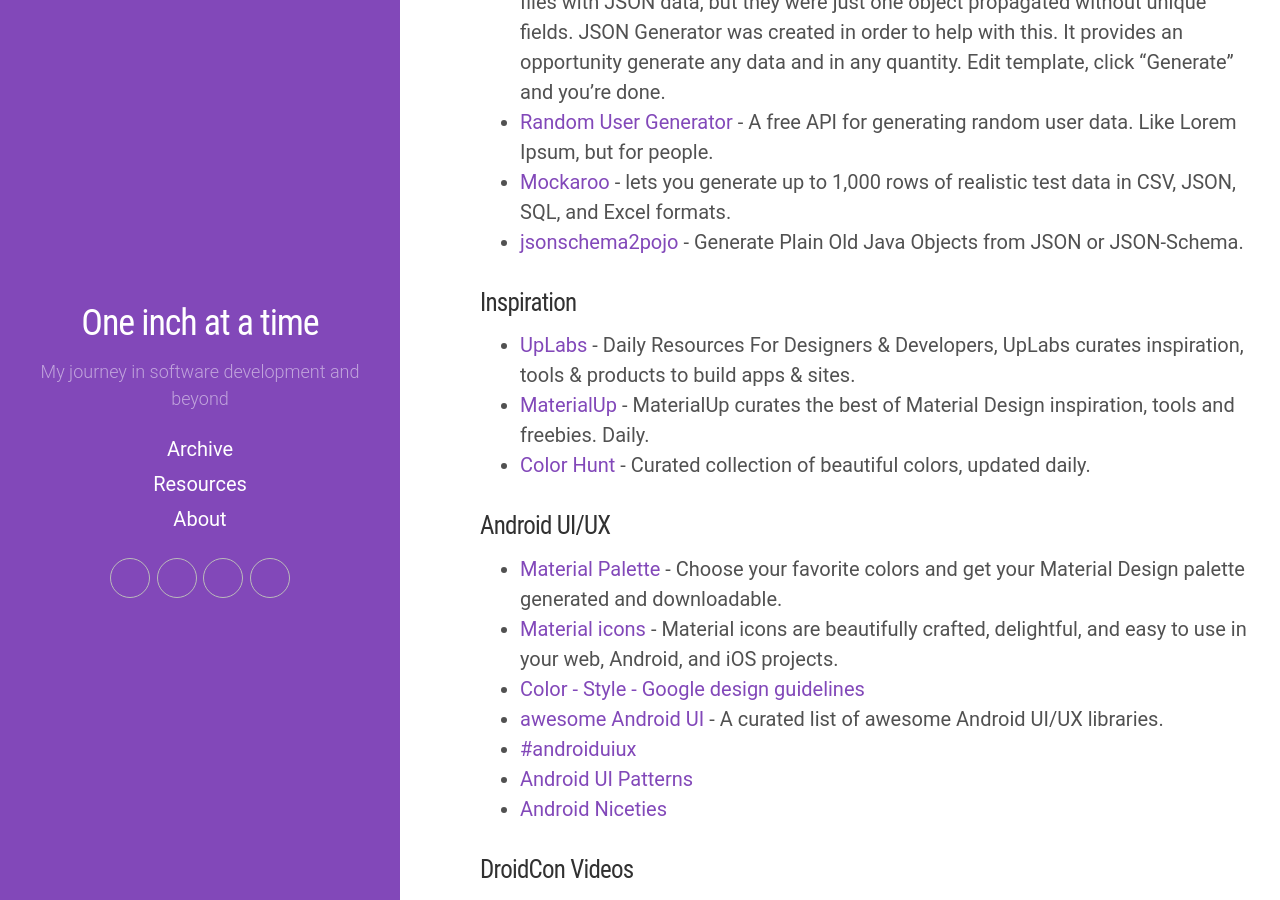
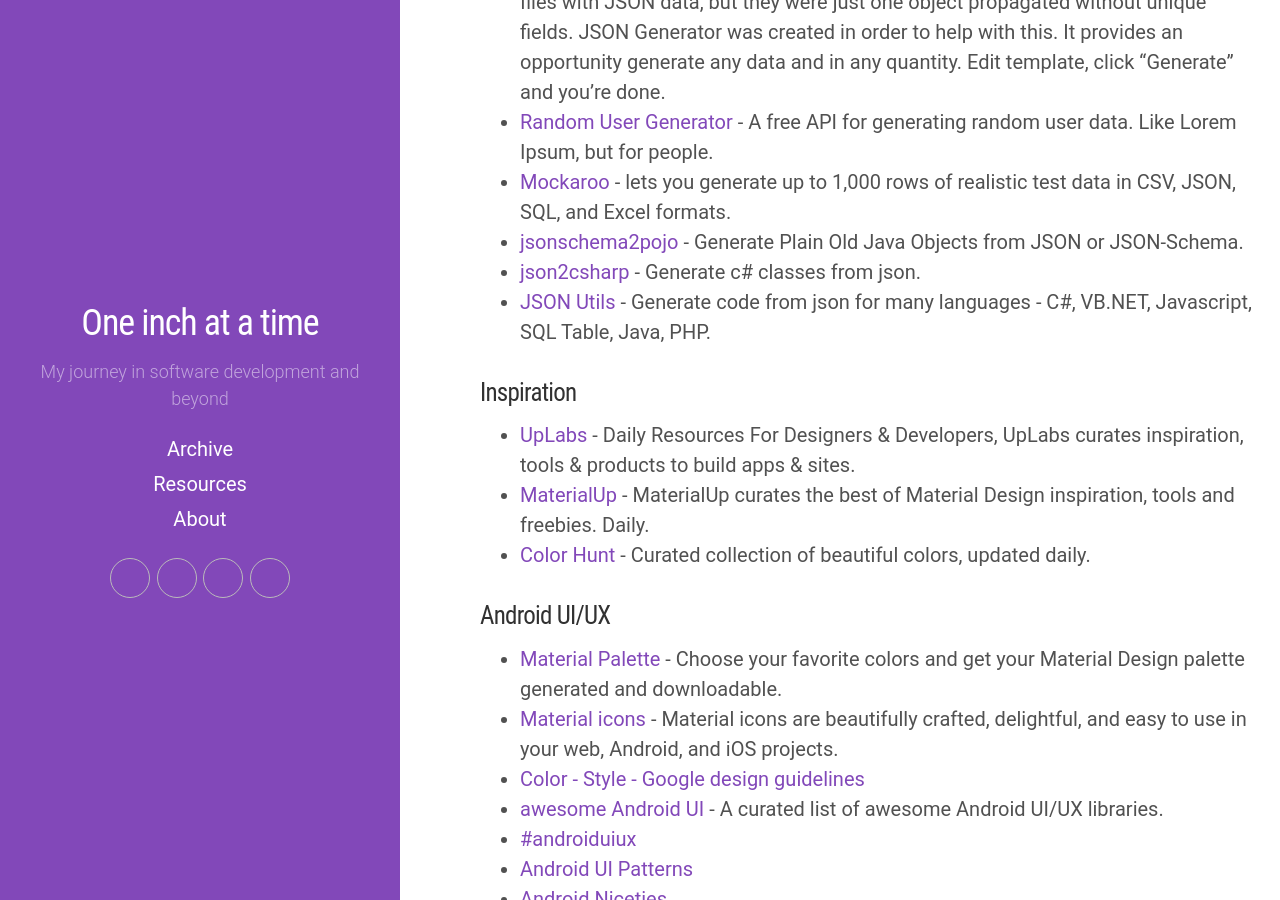
Before and after one commit to kingsor/kingsor.github.io, a Jekyll site: the page built from resources/index.md, in a window 1280 px wide and 900 px high, scrolled down 736 px. Built offline with Jekyll 4.4.1, drawn with Linux system fonts in a browser that asks for light colours; nearby versions of some CDN libraries; some web fonts are replaced.

Commit message:
Update resources section

```diff
--- a/resources/index.md
+++ b/resources/index.md
@@ -19,6 +19,8 @@
 * [Random User Generator](http://randomuser.me/) - A free API for generating random user data. Like Lorem Ipsum, but for people.
 * [Mockaroo](https://www.mockaroo.com/) - lets you generate up to 1,000 rows of realistic test data in CSV, JSON, SQL, and Excel formats.
 * [jsonschema2pojo](http://www.jsonschema2pojo.org/) - Generate Plain Old Java Objects from JSON or JSON-Schema.
+* [json2csharp](http://json2csharp.com/) - Generate c# classes from json.
+* [JSON Utils](http://jsonutils.com/) - Generate code from json for many languages - C#, VB.NET, Javascript, SQL Table, Java, PHP.
 
 ### Inspiration
 * [UpLabs](http://www.uplabs.com/) - Daily Resources For Designers & Developers, UpLabs curates inspiration, tools & products to build apps & sites.
```
